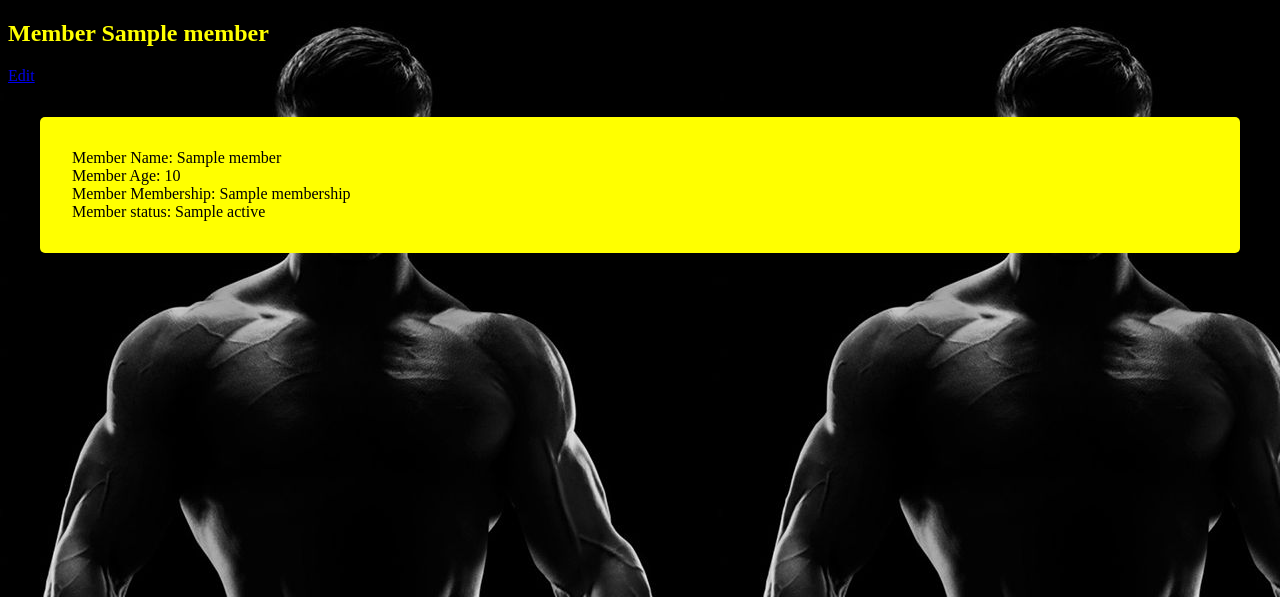
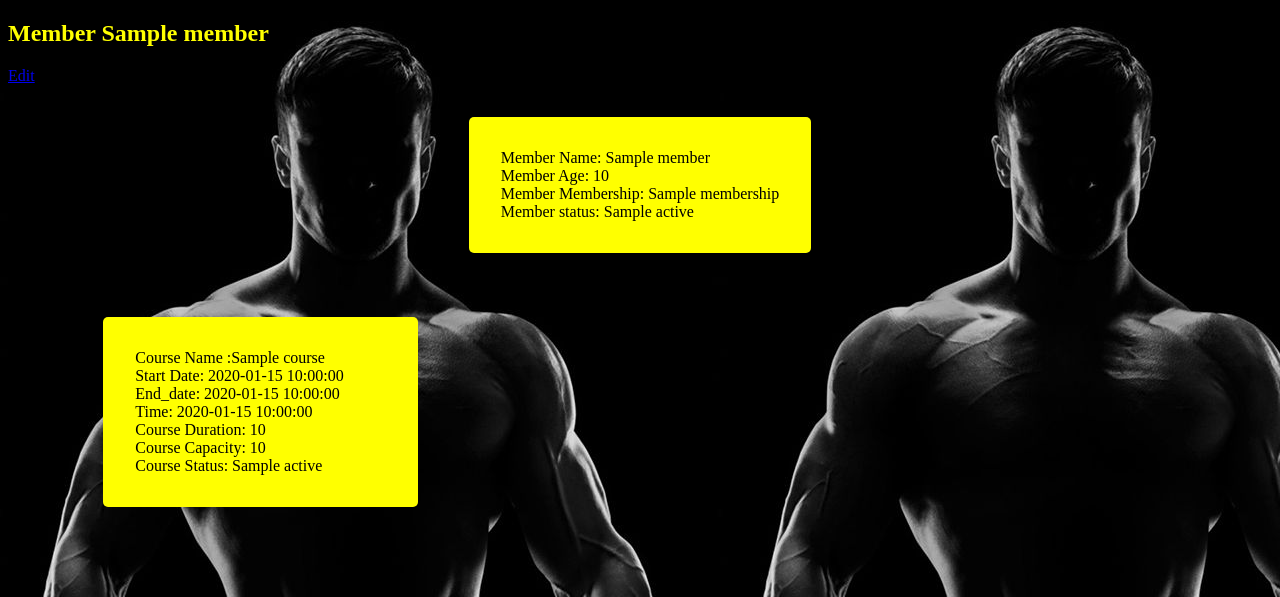
Before and after one commit to moathalzoubi123/gym_project, a Flask app: page /members/1 in a window 1280 px wide. Shown: the part 203-800 px from the top of the page. Run offline with Flask 2, Linux system fonts and the light colour scheme; a database or web service that is not in the repository returns one stand-in record (values such as "Sample title"); some libraries are stand-ins or nearby versions.

Commit message:
almost almost

```diff
--- a/controllers/members_controlller.py
+++ b/controllers/members_controlller.py
@@ -16,7 +16,8 @@ def member():
 @members_blueprint.route("/members/<id>")
 def show(id):
     member = members_repository.select(id)
-    return render_template("members/show.html", member = member)
+    course = members_repository.courses(member)
+    return render_template("members/show.html", member = member, courses = course)
 
 
 @members_blueprint.route("/members/new")
--- a/repositories/courses_repository.py
+++ b/repositories/courses_repository.py
@@ -62,6 +62,6 @@ def members(course):
     values = [course.id]
     results = run_sql(sql,values)
     for row in results:
-        member = Member(row['name'],row['age'],row['membership'],row['active'], row['id'])
-        course_members.append(member)
+     member= Member(row['name'],row['age'],row['membership'],row['active'], row['id'])
+     course_members.append(member)
     return course_members
--- a/repositories/members_repository.py
+++ b/repositories/members_repository.py
@@ -1,4 +1,5 @@
 from db.run_sql import run_sql
+from models.course import Course
 from models.member import Member
 
 
@@ -46,3 +47,19 @@ def delete(id):
     sql = "DELETE FROM members WHERE id = %s"
     values = [id]
     run_sql(sql, values)
+
+def courses(member):
+
+    member_courses = []
+
+    sql = """ SELECT courses.* FROM courses
+        INNER JOIN bookings
+        ON bookings.course_id = courses.id
+        WHERE bookings.member_id = %s;
+     """
+    values = [member.id]
+    results = run_sql(sql,values)
+    for row in results:
+        course = Course(row['name'],row['start_date'],row['end_date'],row['time'],row['duration'],row['capacity'],row['active'], row['id'])
+        member_courses.append(course)
+    return member_courses
--- a/templates/members/show.html
+++ b/templates/members/show.html
@@ -4,11 +4,27 @@
 <h2>Member {{member.name}}</h2>
 <a href="/members/{{ member.id }}/edit">Edit</a>
 
+
+<section class="center">
 <p class="box"> Member Name: {{ member.name }} <br>
     Member Age: {{member.age}} <br>
     Member Membership: {{member.membership}} <br>
     Member status: {{member.active}} <br>
 </p>
+</section>
 
+<section class="id1">
+{% for course in courses %}
+<p class="box">
+    Course Name :{{course.name}} <br>
+    Start Date: {{course.start_date}} <br>
+    End_date: {{course.end_date}} <br>
+    Time: {{course.time}} <br>
+    Course Duration: {{course.duration}} <br>
+    Course Capacity: {{course.capacity}} <br>
+    Course Status: {{course.active}}
+</p>
+{% endfor %}
+</section>
 
 {% endblock %}
```
